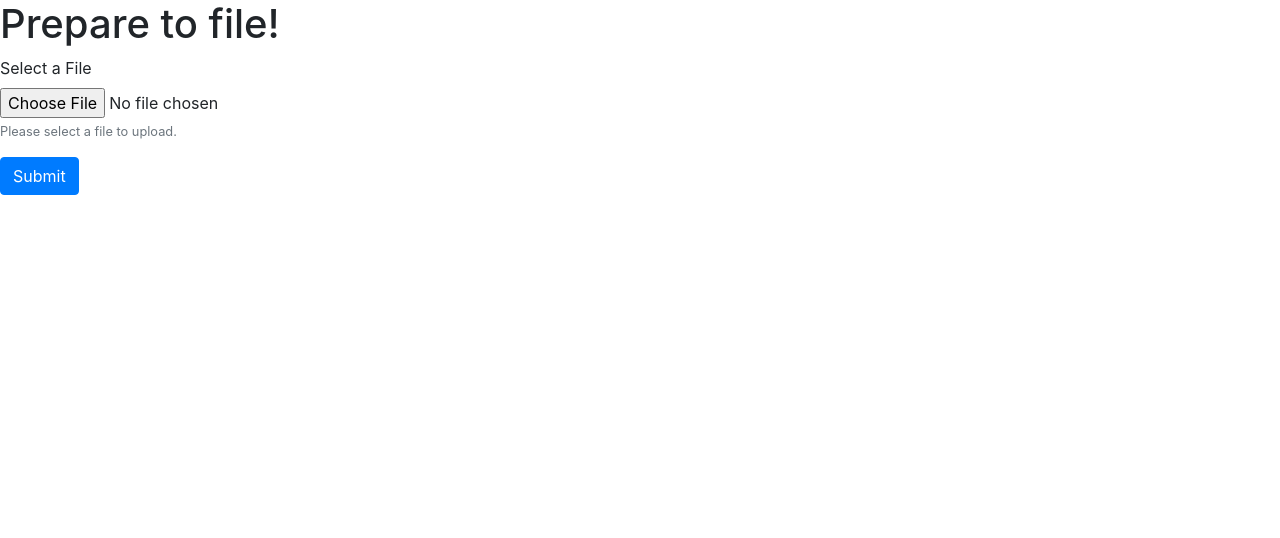
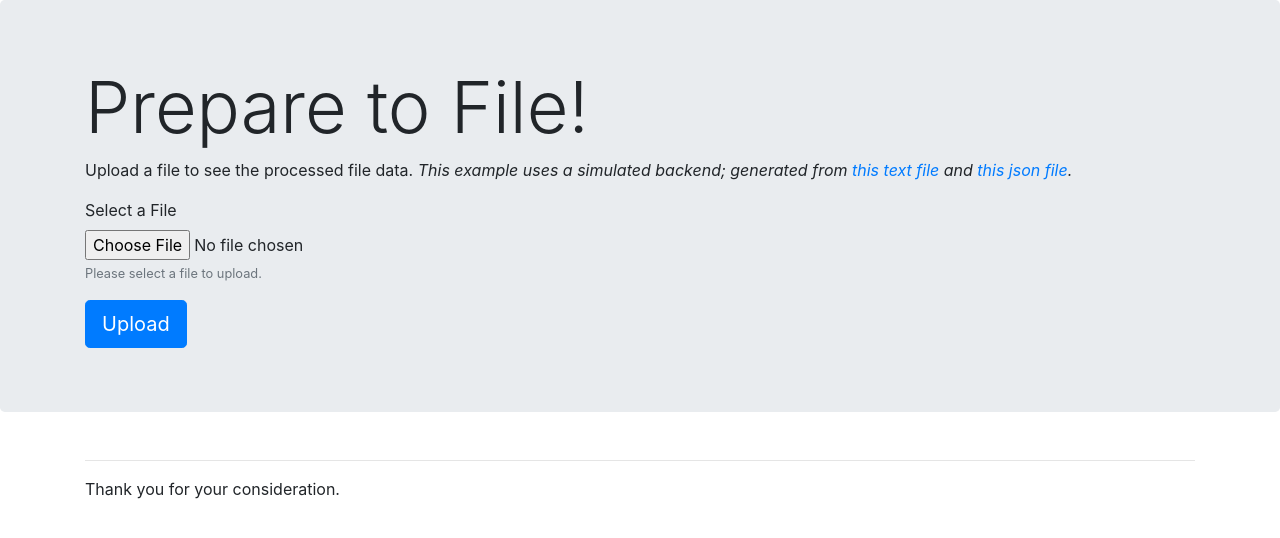
Before and after one commit to ubermondo/filer, a plain HTML site: page index.html in a window 1280 px wide. Drawn offline with nearby package versions, Linux system fonts and the light colour scheme; files that its build step writes are made by us from their sources.

Commit message:
adding rudimentary styling

```diff
--- a/index.html
+++ b/index.html
@@ -21,16 +21,37 @@
 
   </head>
   <body>
-    <h1>Prepare to file!</h1>
 
+    <main role="main">
+
+      <!-- Main jumbotron for a primary marketing message or call to action -->
+      <div class="jumbotron">
+        <div class="container">
+          <h1 class="display-3">Prepare to File!</h1>
+          <p>
+            Upload a file to see the processed file data. <em>This example uses a simulated backend; generated from <a href="./demo/test.txt" target="_blank">this text file</a> and <a href="./demo/test.json" target="_blank">this json file</a>.</em>
+          </p>
           <form id="fileUpload">
             <div class="form-group">
               <label for="fileSelector">Select a File</label>
               <input type="file" class="form-control-file" id="fileSelector" />
               <small id="fileSelectorHelp" class="form-text text-muted">Please select a file to upload.</small>
             </div>
-      <button type="submit" class="btn btn-primary">Submit</button>
+            <button type="submit" class="btn btn-primary btn-lg">Upload</button>
           </form>
+        </div>
+      </div>
+
+      <div class="container">
+        <div id="tableHolder" class="row"></div>
+        <hr />
+      </div>
+
+    </main>
+
+    <footer class="container">
+      <p>Thank you for your consideration.</p>
+    </footer>
 
     <!-- This demonstration uses a simulated backend; you are welcome to upload any file you like, but the files used during development can be found at demo/test.txt and demo/test.json -->
 
--- a/script/main.js
+++ b/script/main.js
@@ -17,7 +17,7 @@ var getFileInfo = function(fileName) {
 var showFileInfo = function(fileInfo) {
   if (fileInfo.hasOwnProperty("filename") && fileInfo.hasOwnProperty("total") && fileInfo.hasOwnProperty("words")) {
     if (!$("#fileInfo").length) {
-      $("body").append('<table id="fileInfo" class="table table-sm table-striped"><thead><tr></tr></thead><tbody></tbody></table>');
+      $("#tableHolder").html('<table id="fileInfo" class="table table-sm table-striped"><thead><tr></tr></thead><tbody></tbody></table>');
       $.each(["filename", "total", "words"], function(key, value) {
         $("#fileInfo thead tr").append('<th scope="col">'+value+'</th>');
       });
--- a/style/main.less
+++ b/style/main.less
@@ -1,5 +1,7 @@
 //local stylesheet - DO NOT CHANGE MAIN.MIN.CSS. Instead, make changes here in main.less and compress into main.min.css.
 
-#formResults {
-  //display: none;
+table {
+  th {
+    text-transform: capitalize;
+  }
 }
```
Also changed, not shown: script/main.min.js, style/main.min.css (added). Lines whose indentation alone changed are shown as unchanged.
